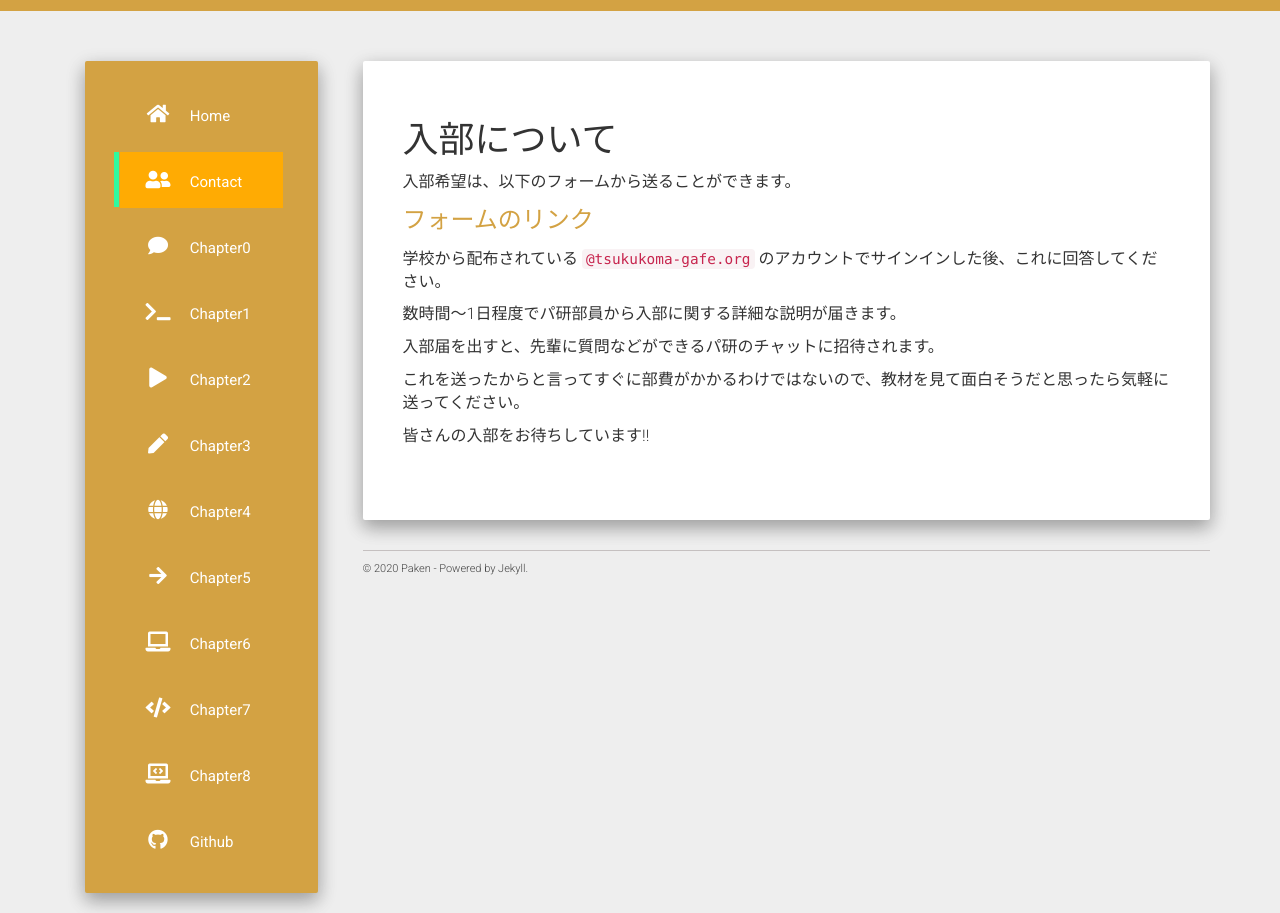
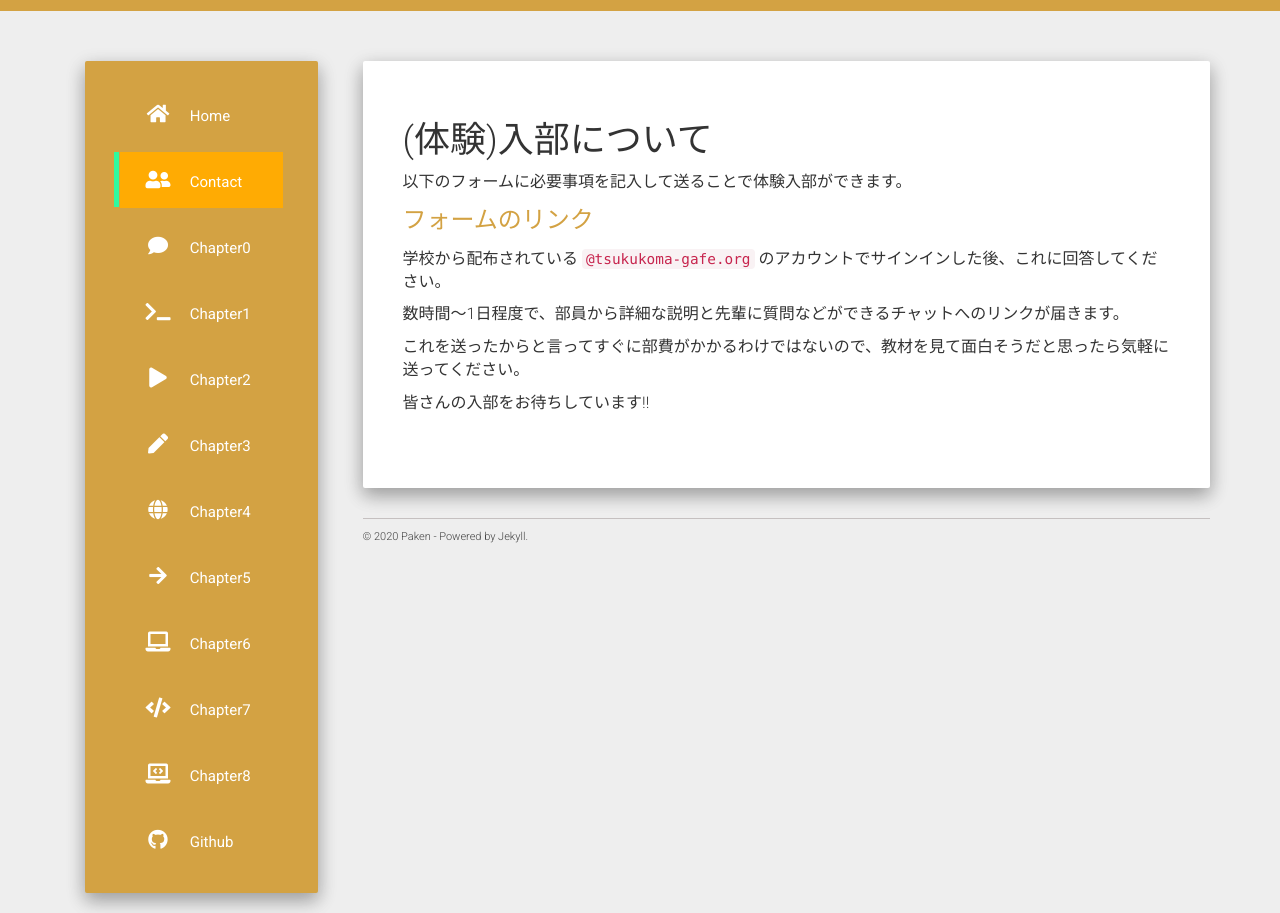
Before and after one commit to TKPaken/beginners, a Jekyll site: the page built from contact.md, in a window 1280 px wide, cut to the strip 253-1166 px from the top of the page. Built offline with Jekyll 4.4.1, drawn with Linux system fonts in a browser that asks for light colours; nearby versions of some CDN libraries; comment, search, counter and statistics services are not loaded.

Commit message:
edit contact.md

```diff
--- a/contact.md
+++ b/contact.md
@@ -6,17 +6,15 @@ mathjax: true
 ---
 
 
-# 入部について
+# (体験)入部について
 
-入部希望は、以下のフォームから送ることができます。
+以下のフォームに必要事項を記入して送ることで体験入部ができます。
 
 <a href="https://forms.gle/hh871Fd7aaXkt6vy6"><font size="5">フォームのリンク</font></a>
 
 学校から配布されている `@tsukukoma-gafe.org` のアカウントでサインインした後、これに回答してください。
 
-数時間〜1日程度でパ研部員から入部に関する詳細な説明が届きます。
-
-入部届を出すと、先輩に質問などができるパ研のチャットに招待されます。
+数時間〜1日程度で、部員から詳細な説明と先輩に質問などができるチャットへのリンクが届きます。
 
 これを送ったからと言ってすぐに部費がかかるわけではないので、教材を見て面白そうだと思ったら気軽に送ってください。
 
```
